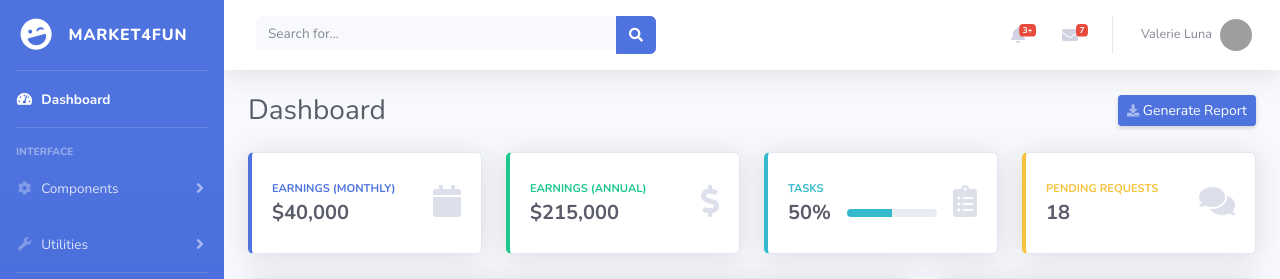
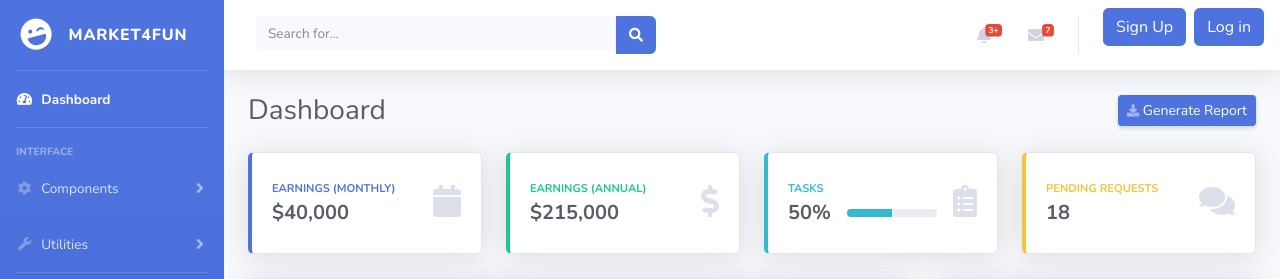
Before and after one commit to market4fun/market4fun, a Django app: page / in a window 1280 px wide. Shown: the top 279 px of the page. Run offline with Django 3.2, Linux system fonts and the light colour scheme; some libraries are stand-ins or nearby versions; grey boxes are pictures that could not be loaded.

Commit message:
Change Home

```diff
--- a/templates/base/index.html
+++ b/templates/base/index.html
@@ -297,31 +297,11 @@
             <div class="topbar-divider d-none d-sm-block"></div>
 
             <!-- Nav Item - User Information -->
-            <li class="nav-item dropdown no-arrow">
-              <a class="nav-link dropdown-toggle" href="#" id="userDropdown" role="button" data-toggle="dropdown" aria-haspopup="true" aria-expanded="false">
-                <span class="mr-2 d-none d-lg-inline text-gray-600 small">Valerie Luna</span>
-                <img class="img-profile rounded-circle" src="https://source.unsplash.com/QAB-WJcbgJk/60x60">
-              </a>
-              <!-- Dropdown - User Information -->
-              <div class="dropdown-menu dropdown-menu-right shadow animated--grow-in" aria-labelledby="userDropdown">
-                <a class="dropdown-item" href="#">
-                  <i class="fas fa-user fa-sm fa-fw mr-2 text-gray-400"></i>
-                  Profile
-                </a>
-                <a class="dropdown-item" href="#">
-                  <i class="fas fa-cogs fa-sm fa-fw mr-2 text-gray-400"></i>
-                  Settings
-                </a>
-                <a class="dropdown-item" href="#">
-                  <i class="fas fa-list fa-sm fa-fw mr-2 text-gray-400"></i>
-                  Activity Log
-                </a>
-                <div class="dropdown-divider"></div>
-                <a class="dropdown-item" href="#" data-toggle="modal" data-target="#logoutModal">
-                  <i class="fas fa-sign-out-alt fa-sm fa-fw mr-2 text-gray-400"></i>
-                  Logout
-                </a>
-              </div>
+            <li class="nav-item  mr-auto ml-md-2 my-2 no-arrow >
+                <span class="mr-2 d-none d-lg-inline text-gray-600 small"><a class="btn btn-primary" href="{% url 'signup' %}">Sign Up</a></span>
+            </li>
+            <li class="nav-item  mr-auto ml-md-2 my-2 no-arrow >
+                <span class="mr-2 d-none d-lg-inline text-gray-600 small"><a class="btn btn-primary" href="{% url 'login' %}">Log in</a></span>
             </li>
 
           </ul>
```
Also changed, not shown: 1 other file.
